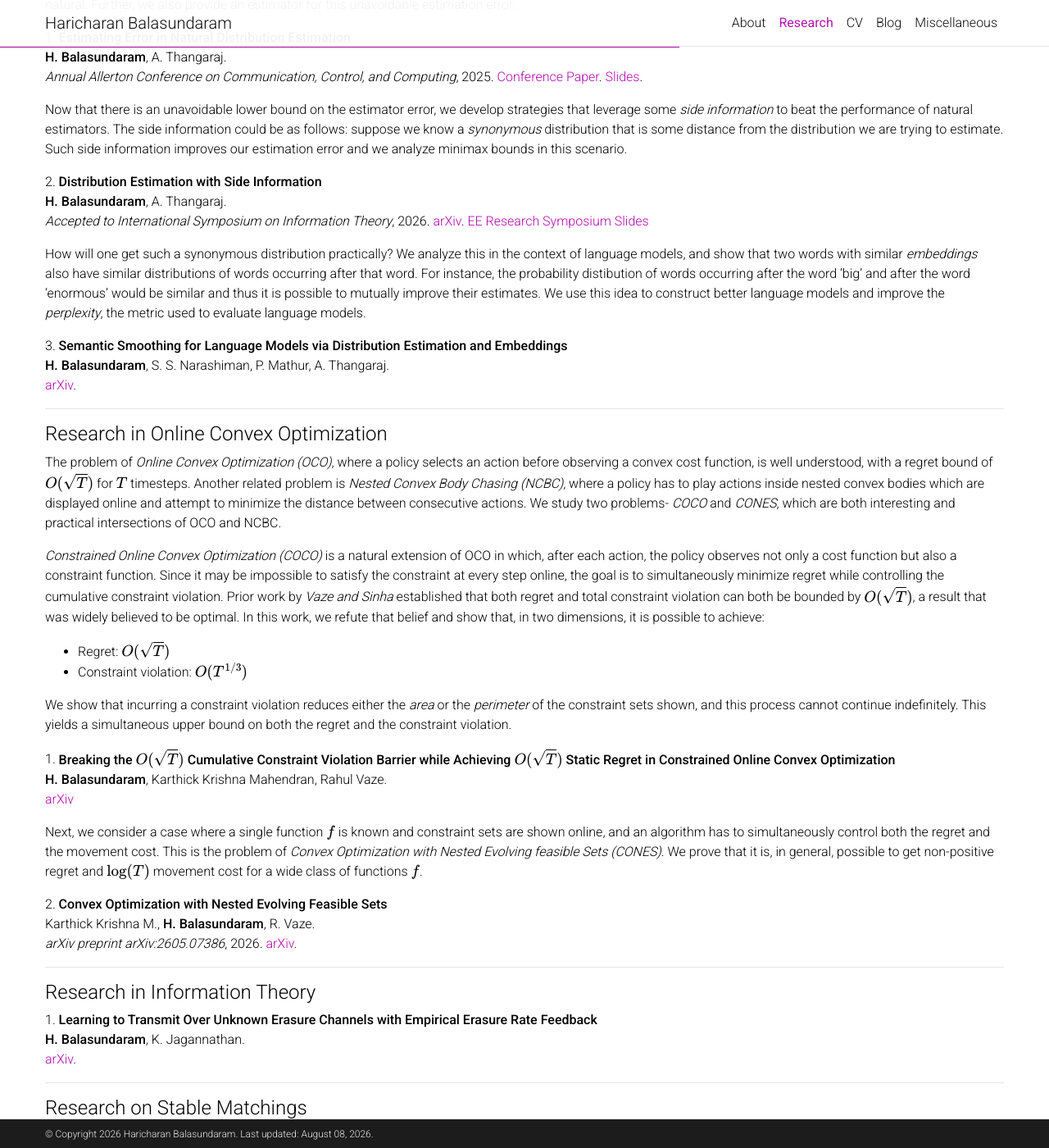
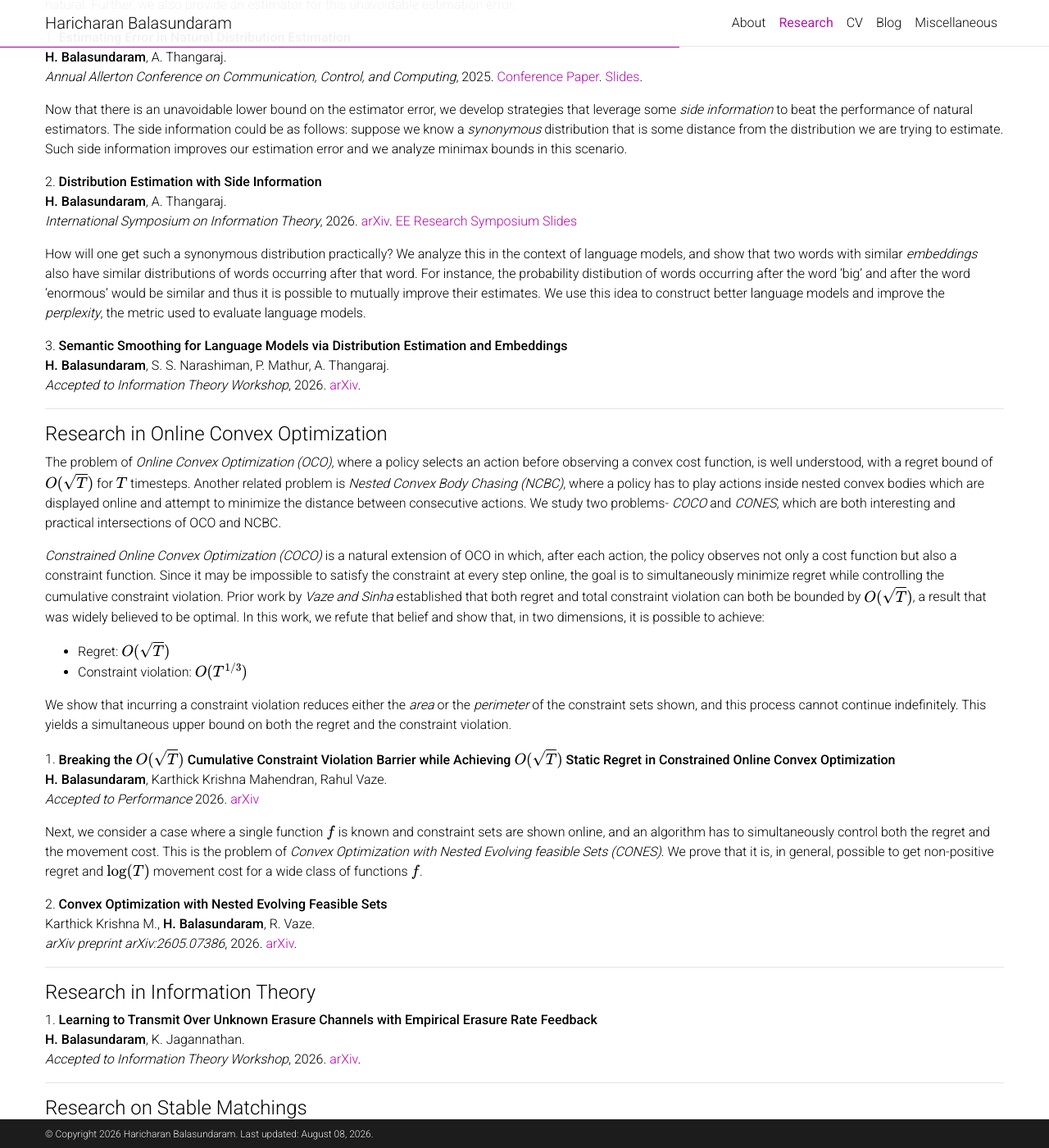
Before and after one commit to Haricharan1212/Haricharan1212.github.io, a Jekyll site: the page built from _pages/research.md, in a window 1280 px wide and 1400 px high, scrolled down 404 px. Shown: the whole window at 82% size. Built offline with Jekyll 4.4.1, drawn with Linux system fonts in a browser that asks for light colours; full-size pictures stand in for the smaller copies a plugin makes; comment, search, counter and statistics services are not loaded; a style sheet for code colours, icons or effects is not loaded.

Commit message:
Updated life

```diff
--- a/_pages/research.md
+++ b/_pages/research.md
@@ -25,13 +25,13 @@ Now that there is an unavoidable lower bound on the estimator error, we develop
 
 2\. **Distribution Estimation with Side Information**
    **H. Balasundaram**, A. Thangaraj.
-   *Accepted to International Symposium on Information Theory*, 2026. [arXiv](https://arxiv.org/abs/2601.08535). [EE Research Symposium Slides]({{ '/assets/pdf/ee_symposium_slides.pdf' | relative_url }})
+   *International Symposium on Information Theory*, 2026. [arXiv](https://arxiv.org/abs/2601.08535). [EE Research Symposium Slides]({{ '/assets/pdf/ee_symposium_slides.pdf' | relative_url }})
 
 How will one get such a synonymous distribution practically? We analyze this in the context of language models, and show that two words with similar *embeddings* also have similar distributions of words occurring after that word. For instance, the probability distibution of words occurring after the word 'big' and after the word 'enormous' would be similar and thus it is possible to mutually improve their estimates. We use this idea to construct better language models and improve the *perplexity*, the metric used to evaluate language models.
 
 3\. **Semantic Smoothing for Language Models via Distribution Estimation and Embeddings**
    **H. Balasundaram**, S. S. Narashiman, P. Mathur, A. Thangaraj.
-   [arXiv](https://arxiv.org/abs/2605.07994).
+   *Accepted to Information Theory Workshop*, 2026. [arXiv](https://arxiv.org/abs/2605.07994).
 
 ---
 
@@ -48,7 +48,7 @@ We show that incurring a constraint violation reduces either the *area* or the *
 
 1\. **Breaking the $$O(\sqrt{T})$$ Cumulative Constraint Violation Barrier while Achieving $$O(\sqrt{T})$$ Static Regret in Constrained Online Convex Optimization**
    **H. Balasundaram**, Karthick Krishna Mahendran, Rahul Vaze.
-   [arXiv](https://arxiv.org/abs/2603.20671)
+   *Accepted to Performance* 2026. [arXiv](https://arxiv.org/abs/2603.20671)
 
 Next, we consider a case where a single function $$f$$ is known and constraint sets are shown online, and an algorithm has to simultaneously control both the regret and the movement cost. This is the problem of *Convex Optimization with Nested Evolving feasible Sets (CONES)*. We prove that it is, in general, possible to get non-positive regret and $$\log(T)$$ movement cost for a wide class of functions $$f$$.
 
@@ -62,7 +62,7 @@ Next, we consider a case where a single function $$f$$ is known and constraint s
 
 1\. **Learning to Transmit Over Unknown Erasure Channels with Empirical Erasure Rate Feedback**
    **H. Balasundaram**, K. Jagannathan.
-   [arXiv](https://arxiv.org/abs/2507.08599).
+   *Accepted to Information Theory Workshop*, 2026. [arXiv](https://arxiv.org/abs/2507.08599).
 
 ---
 
```
Also changed, not shown: _pages/about.md (+3 -3 lines), 1 other file.
